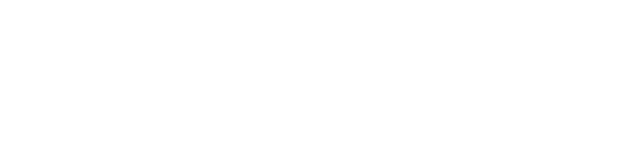
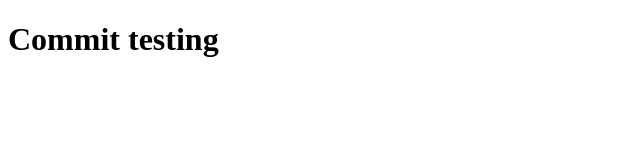
Before and after one commit to lukz0/git-one, a plain HTML site: page index.html in a window 1280 px wide. Shown: the whole page, without its empty margins (0-640 px from the left). Drawn offline with Linux system fonts and the light colour scheme.

Commit message:
Added h1

```diff
--- a/index.html
+++ b/index.html
@@ -8,6 +8,7 @@
 
 
   <body>
+    <h1>Commit testing</h1>
   </body>
 
 </html>
```
